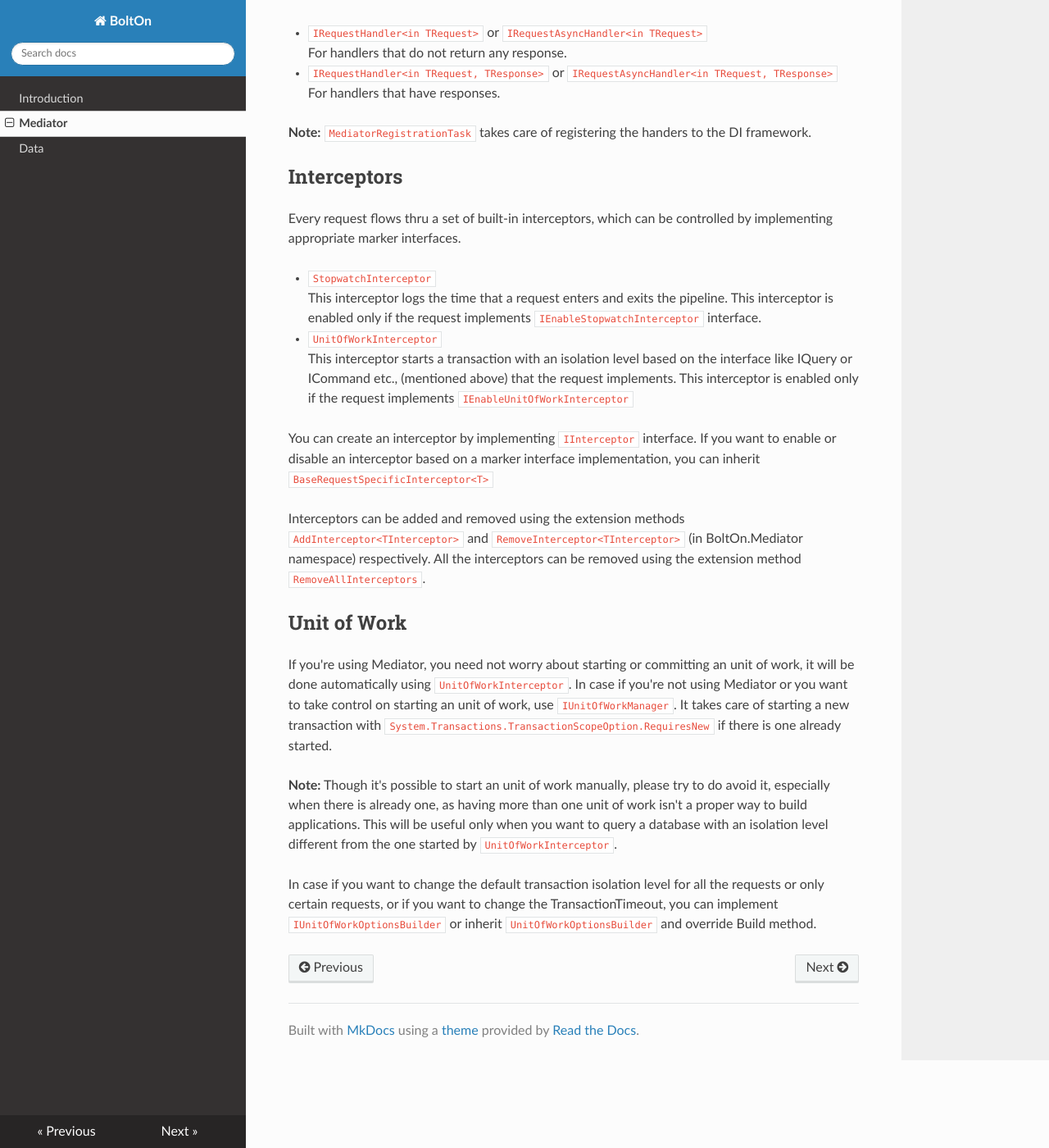
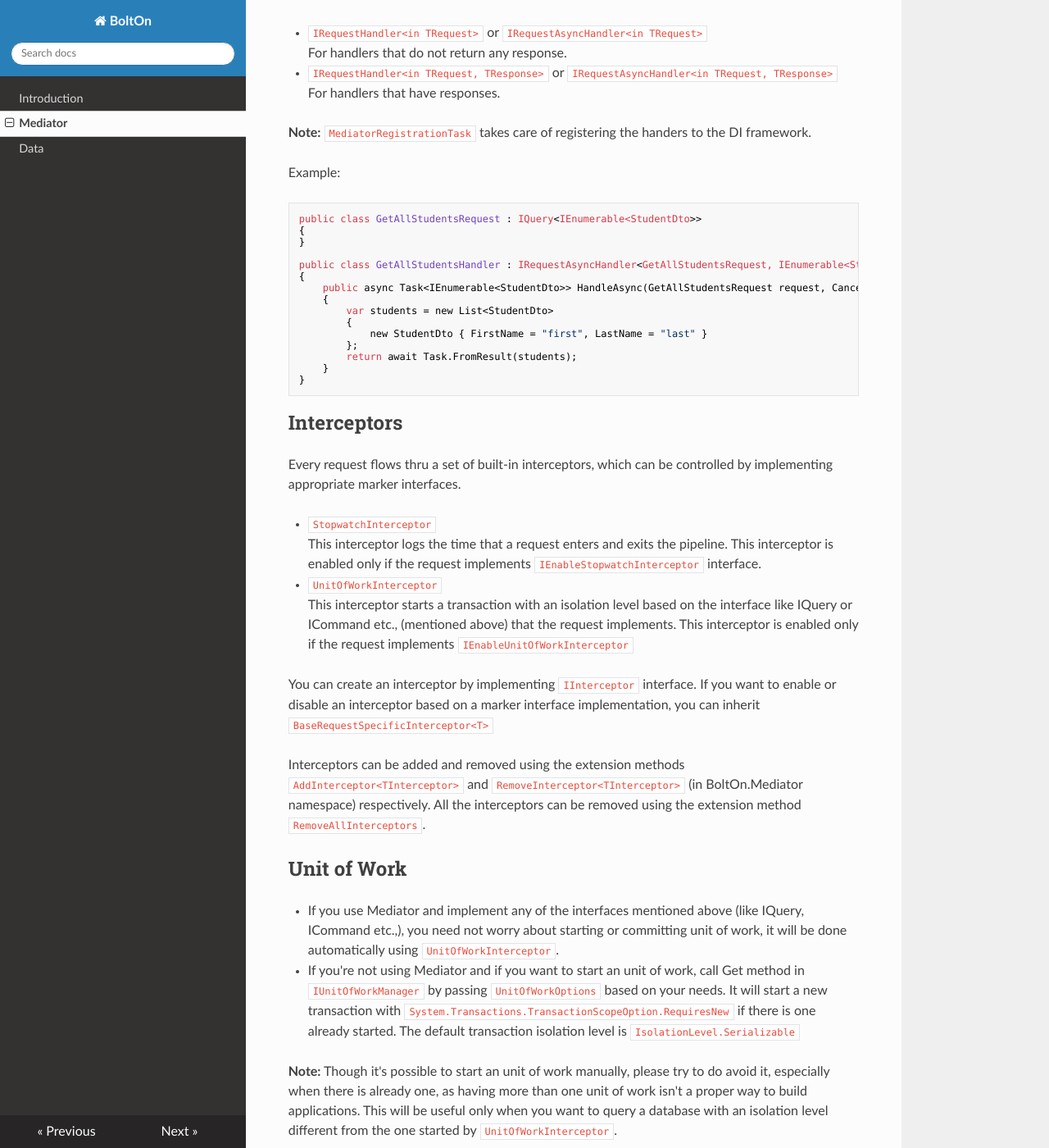
Before and after one commit to gokulm/BoltOn, an MkDocs documentation site: the page built from docs/mediator.md, in a window 1280 px wide and 1400 px high, scrolled down 1022 px. Shown: the whole window at 82% size. Built offline with MkDocs 1.6.1, drawn with Linux system fonts in a browser that asks for light colours; nearby versions of some CDN libraries; some of the changed text lies outside the part shown.

Commit message:
removed default cancellation token for requesthandler. added sample to mediator doc

```diff
--- a/docs/mediator.md
+++ b/docs/mediator.md
@@ -1,10 +1,10 @@
 Mediator is the backbone of BoltOn. It follows the [Request/Response](https://www.enterpriseintegrationpatterns.com/patterns/messaging/RequestReply.html) and [Command Message](https://www.enterpriseintegrationpatterns.com/patterns/messaging/CommandMessage.html) patterns.
 
-The main source of inspiration for the Mediator has been [Agatha](https://github.com/davybrion/Agatha), and various other projects like [Brighter](https://github.com/BrighterCommand/Brighter) and [MediatR](https://github.com/jbogard/MediatR).
+The main source of inspiration for the Mediator was [Agatha](https://github.com/davybrion/Agatha), and various other projects like [Brighter](https://github.com/BrighterCommand/Brighter) and [MediatR](https://github.com/jbogard/MediatR).
 
 Request, Response and RequestHandler
 ------------------------------------
-In order to use Mediator, you need to create a request by implementing any of these interfaces:
+In order to use the Mediator, you need to create a request by implementing any of these interfaces:
 
 * `IRequest`
 <br /> To create a request that doesn't have any response and doesn't require unit of work.
@@ -16,11 +16,11 @@
 <br /> To create a request with response of type TResponse and that requires require unit of work. A transaction with isolation level ReadCommitted will be started for the requests that implement this interface.
 * `IQuery<out TResponse>`
 <br /> To create a request with response of type TResponse and that requires unit of work. A transaction with isolation level ReadCommitted will be started for the requests that implement this interface.
-<br /> If **BoltOn.Mediator.Data.EF** is installed and bolted, DbContexts' ChangeTracker.QueryTrackingBehavior will be set to `QueryTrackingBehavior.NoTracking` and ChangeTracker.AutoDetectChangesEnabled will be set to false.
+<br /> If **BoltOn.Data.EF** is installed and bolted, DbContexts' ChangeTracker.QueryTrackingBehavior will be set to `QueryTrackingBehavior.NoTracking` and `ChangeTracker.AutoDetectChangesEnabled` will be set to false.
 * `IStaleQuery<out TResponse>`
 <br /> To create a request with response of type TResponse and that requires require unit of work. A transaction with isolation level ReadUncommitted will be started for the requests that implement this interface.
 
-The response can be a value or a reference type, which is always tied to the request.
+The **response** can be any value or reference type.
 
 After declaring the request and the response, you need to create a handler by implementiong any of these interfaces:
 
@@ -30,6 +30,24 @@
 <br> For handlers that have responses.
 
 **Note:** `MediatorRegistrationTask` takes care of registering the handers to the DI framework.
+
+Example:
+
+    public class GetAllStudentsRequest : IQuery<IEnumerable<StudentDto>>
+	{
+	}
+
+	public class GetAllStudentsHandler : IRequestAsyncHandler<GetAllStudentsRequest, IEnumerable<StudentDto>>
+	{
+		public async Task<IEnumerable<StudentDto>> HandleAsync(GetAllStudentsRequest request, CancellationToken cancellationToken)
+		{
+			var students = new List<StudentDto>
+			{
+				new StudentDto { FirstName = "first", LastName = "last" }
+			};
+			return await Task.FromResult(students);
+		}
+	}
 
 Interceptors
 ------------
@@ -47,8 +65,10 @@
 
 Unit of Work
 ------------
-If you're using Mediator, you need not worry about starting or committing an unit of work, it will be done automatically using `UnitOfWorkInterceptor`. In case if you're not using Mediator or you want to take control on starting an unit of work, use `IUnitOfWorkManager`. It takes care of starting a new transaction with `System.Transactions.TransactionScopeOption.RequiresNew` if there is one already started.
+
+* If you use Mediator and implement any of the interfaces mentioned above (like IQuery, ICommand etc.,), you need not worry about starting or committing unit of work, it will be done automatically using `UnitOfWorkInterceptor`.
+* If you're not using Mediator and if you want to start an unit of work, call Get method in `IUnitOfWorkManager` by passing `UnitOfWorkOptions` based on your needs. It will start a new transaction with `System.Transactions.TransactionScopeOption.RequiresNew` if there is one already started. The default transaction isolation level is `IsolationLevel.Serializable`
 
 **Note:** Though it's possible to start an unit of work manually, please try to do avoid it, especially when there is already one, as having more than one unit of work isn't a proper way to build applications. This will be useful only when you want to query a database with an isolation level different from the one started by `UnitOfWorkInterceptor`.
 
-In case if you want to change the default transaction isolation level for all the requests or only certain requests, or if you want to change the TransactionTimeout, you can implement `IUnitOfWorkOptionsBuilder` or inherit `UnitOfWorkOptionsBuilder` and override Build method.
+In case if you want to change the default transaction isolation level for all the requests or only certain requests, or if you want to change the TransactionTimeout, you can implement `IUnitOfWorkOptionsBuilder` or inherit `UnitOfWorkOptionsBuilder` and override the Build method.
```
Also changed, not shown: docs/data.md (+3 -4 lines), 3 other files.
